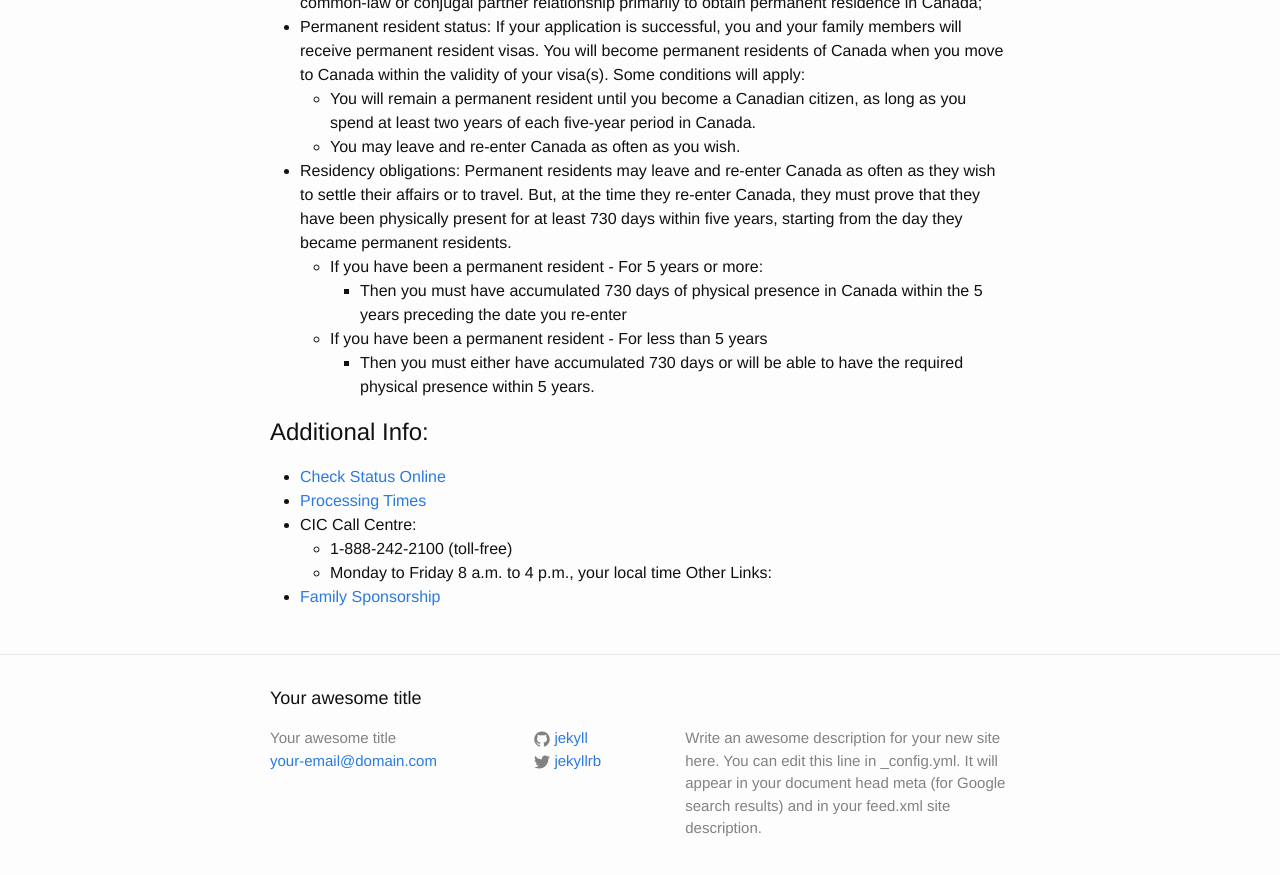
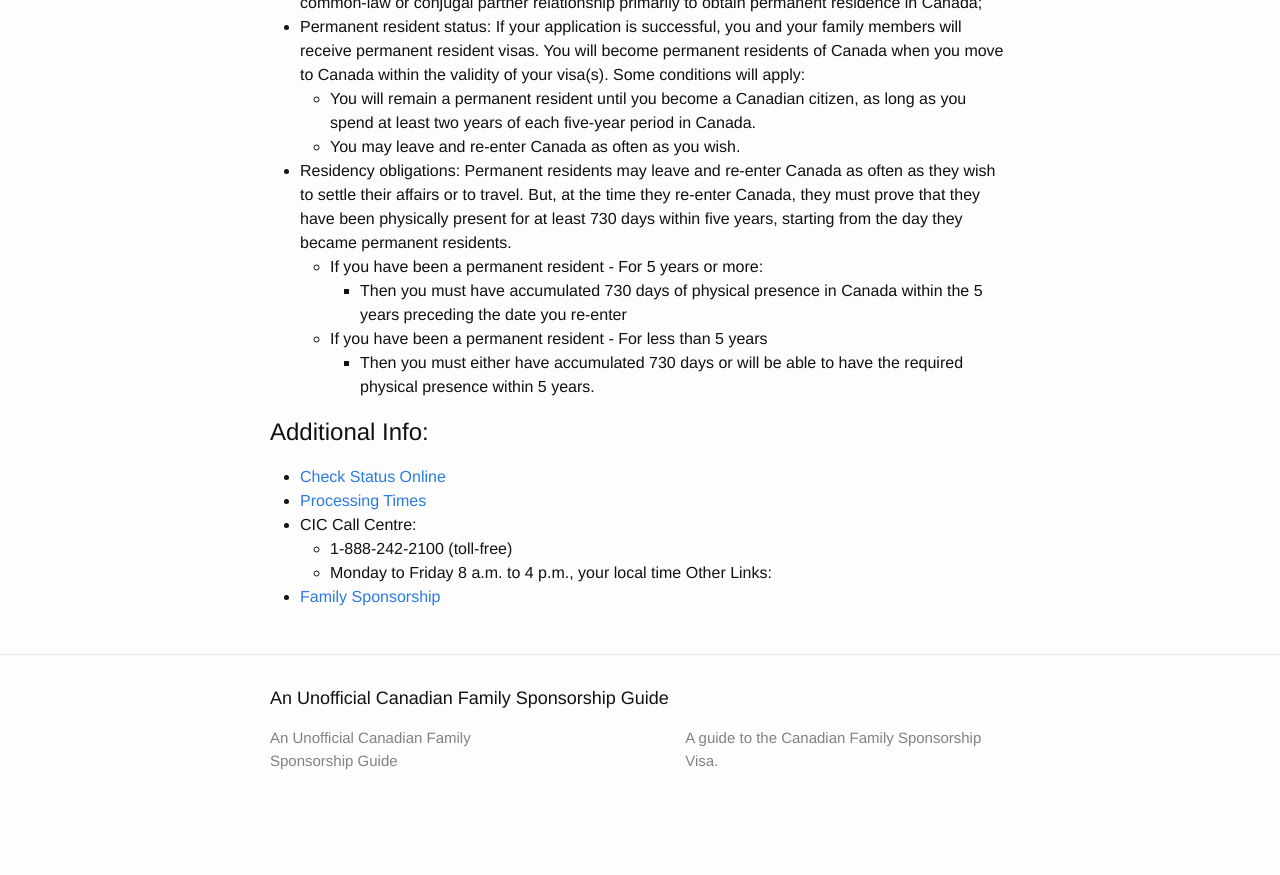
Before and after one commit to alukach/unofficial-guide-to-canadian-immigration, a Jekyll site: the page built from index.md, in a window 1280 px wide and 900 px high, scrolled down 2864 px. Shown: the top 875 px of the window. Built offline with Jekyll 4.4.1, drawn with Linux system fonts in a browser that asks for light colours; after the commit the page ends 3696 px from its top, so only the background shows below that; some of the changed text lies outside the part shown.

Commit message:
Update config

```diff
--- a/_config.yml
+++ b/_config.yml
@@ -1,14 +1,12 @@
 # Site settings
-title: Your awesome title
-email: your-email@domain.com
+title: An Unofficial Canadian Family Sponsorship Guide
+# email: your-email@domain.com
 description: > # this means to ignore newlines until "baseurl:"
-  Write an awesome description for your new site here. You can edit this
-  line in _config.yml. It will appear in your document head meta (for
-  Google search results) and in your feed.xml site description.
+    A guide to the Canadian Family Sponsorship Visa.
 baseurl: "" # the subpath of your site, e.g. /blog/
-url: "http://yourdomain.com" # the base hostname & protocol for your site
-twitter_username: jekyllrb
-github_username:  jekyll
+url: "http://alukach.com/canada-immigration-tips/" # the base hostname & protocol for your site
+# twitter_username: jekyllrb
+# github_username:  jekyll
 
 # Build settings
 markdown: kramdown
```
